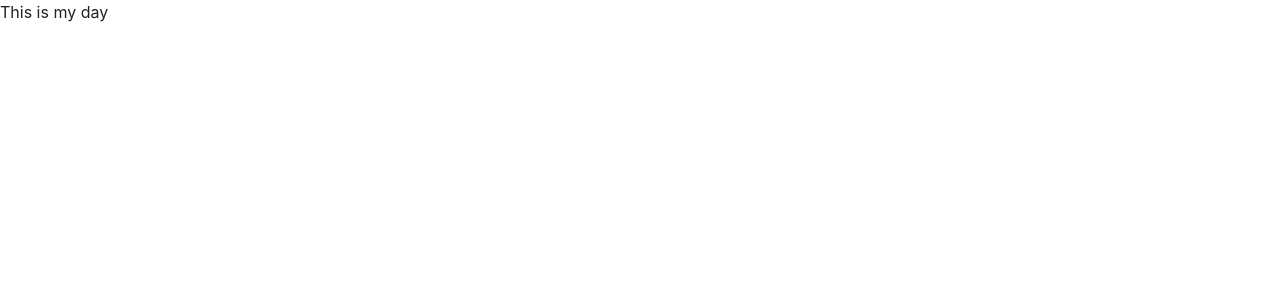
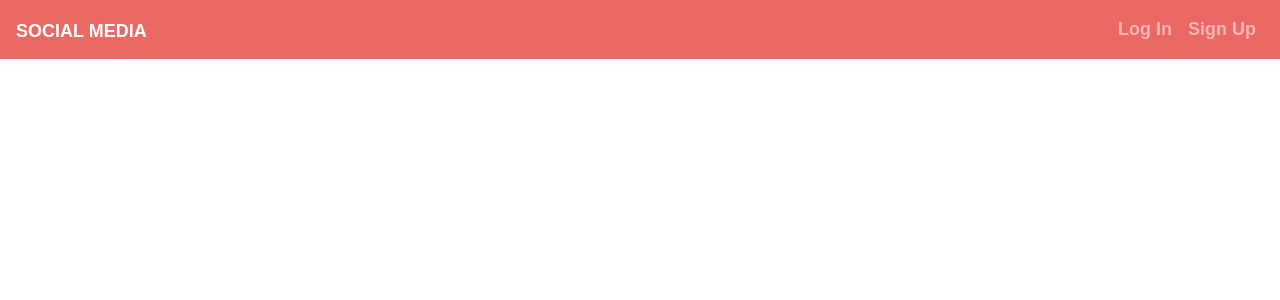
Before and after one commit to margaiwangara/social-media, a React (Create React App) app in the folder client/: page / in a window 1280 px wide. Shown: the top 300 px of the page. Built offline with nearby package versions, Linux system fonts and the light colour scheme; a web font is replaced by a local one.

Commit message:
added navbar component with authenticated value for nav-links display

```diff
--- a/client/src/App.js
+++ b/client/src/App.js
@@ -1,11 +1,12 @@
 import React from 'react';
+import Navbar from './containers/Navbar';
+import { AuthProvider } from './context/appContext';
 import './App.css';
-import { AuthProvider } from './context/appContext';
 
 function App() {
   return (
     <AuthProvider>
-      <p>This is my day</p>
+      <Navbar/>
     </AuthProvider>
   );
 }
--- a/client/src/containers/Navbar.js
+++ b/client/src/containers/Navbar.js
@@ -0,0 +1,41 @@
+import React, { useContext } from 'react';
+import { AuthContext } from '../context/appContext';
+
+function Navbar(){
+  const { state: { currentUser: { isAuthenticated }}} = useContext(AuthContext);
+  return (
+    <nav className="navbar navbar-expand-sm navbar-dark bg-primary">
+      <a href="#home" className="navbar-brand">Social Media</a>
+
+      <button className="navbar-toggler" data-toggle="collapse" data-target="#myNavbar">
+        <span className="navbar-toggler-icon"></span>
+      </button>
+
+      <div className="collapse navbar-collapse" id="myNavbar">
+        <ul className="navbar-nav ml-auto">
+          {isAuthenticated? (
+              <>
+                <li className="nav-item active">
+                  <a href="#home" className="nav-link">Home</a>
+                </li>
+                <li className="nav-item">
+                  <a href="#signout" className="nav-link">Sign Out</a>
+                </li>
+              </>
+            ):(
+              <>
+              <li className="nav-item">
+                <a href="#login" className="nav-link">Log In</a>
+                </li>
+              <li className="nav-item">
+                <a href="#signup" className="nav-link">Sign Up</a>
+              </li>
+          </>
+          )}
+        </ul>
+      </div>
+    </nav>
+  )
+}
+
+export default Navbar;
```
